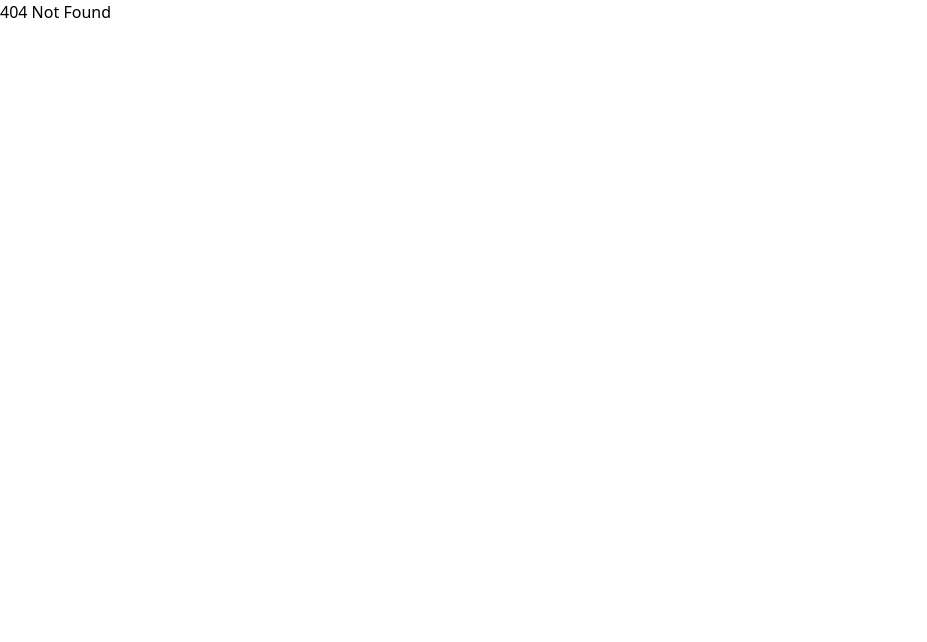
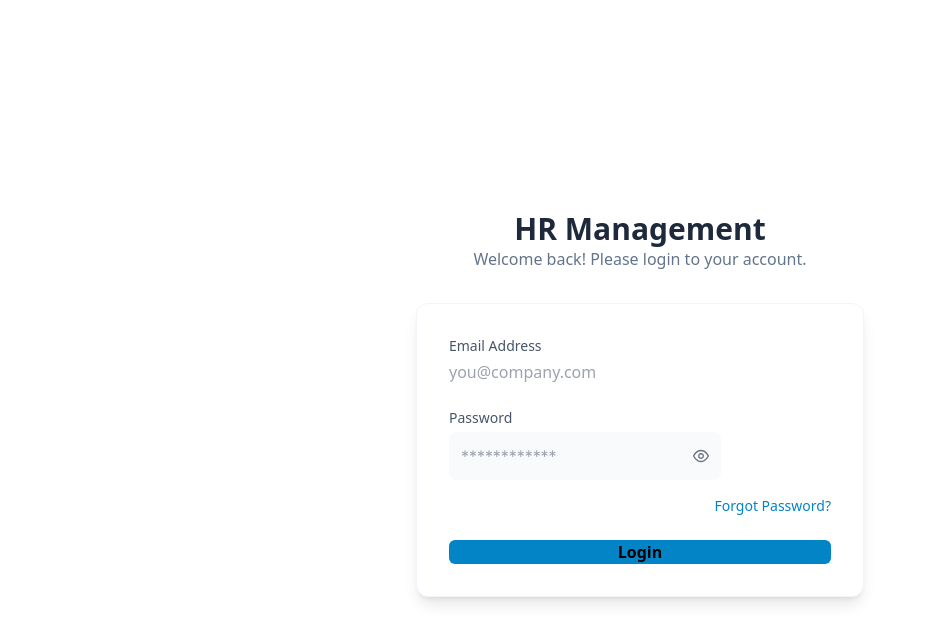
Before and after one commit to redu95/hr-management-system--Frontend-, a React (Vite) app: page / in a window 1280 px wide. Before the commit this address had no page. Shown: the top 642 px of the page, without its empty margins (0-927 px from the left). Built offline with nearby package versions, Linux system fonts and the light colour scheme.

Commit message:
feat: add root route for LoginPage

```diff
--- a/src/App.jsx
+++ b/src/App.jsx
@@ -17,6 +17,7 @@ function App() {
   return (
     <BrowserRouter>
       <Routes>
+        <Route path="/" element={<LoginPage />} />
         <Route path="/login" element={<LoginPage />} />
         <Route element={
           <RequireAuth>
```
